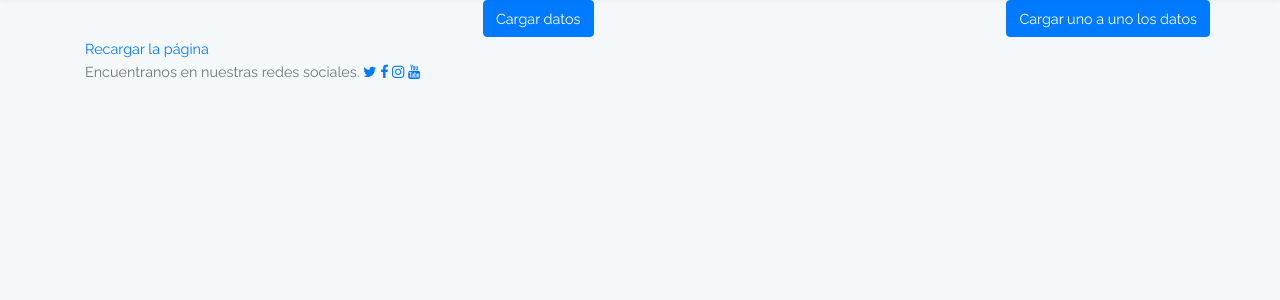
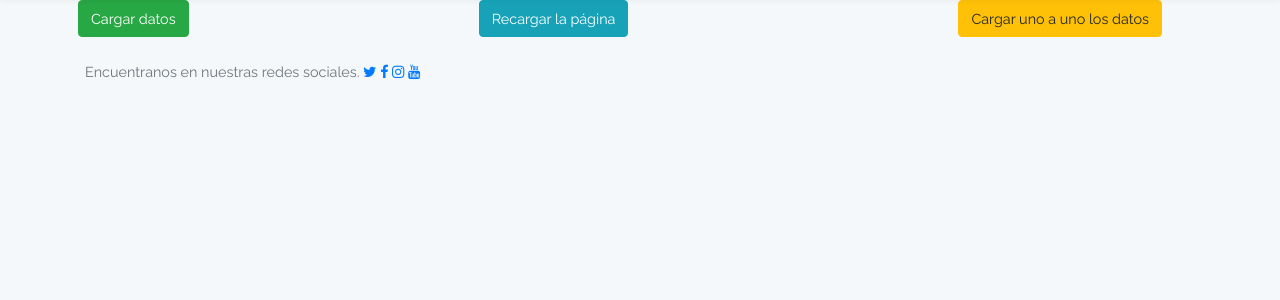
Before and after one commit to Raojayou/myForum, a Laravel app: page /data/dataAjax in a window 1280 px wide. Shown: the part 55-355 px from the top of the page. Run offline with Laravel 8, Linux system fonts and the light colour scheme; style sheets or scripts are compiled from the project's sources; some libraries are stand-ins or nearby versions.

Commit message:
Modificado diseño de dataAjax.blade.php

```diff
--- a/resources/views/dataAjax.blade.php
+++ b/resources/views/dataAjax.blade.php
@@ -7,20 +7,19 @@
 
     <div class="container">
         <div class="row">
-            <button id="load" type="submit" class="btn btn-primary mx-auto">
+            <button id="load" type="submit" class="btn btn-success mx-2">
                 {{ __('Cargar datos') }}
             </button>
 
-            <button id="loadOne" type="submit" class="btn btn-primary ">
+            <a class="btn btn-info mx-auto" href="{{ url('/data/dataAjax') }}">
+                {{ __('Recargar la página') }}
+            </a>
+
+            <button id="loadOne" type="submit" class="btn btn-warning mx-5">
                 {{ __('Cargar uno a uno los datos') }}
             </button>
         </div>
-
-        <a href="{{ url('/data/dataAjax') }}">
-            {{ __('Recargar la página') }}
-        </a>
-
-
+        <br>
         <div id="topicList"></div>
     </div>
 @endsection
```
